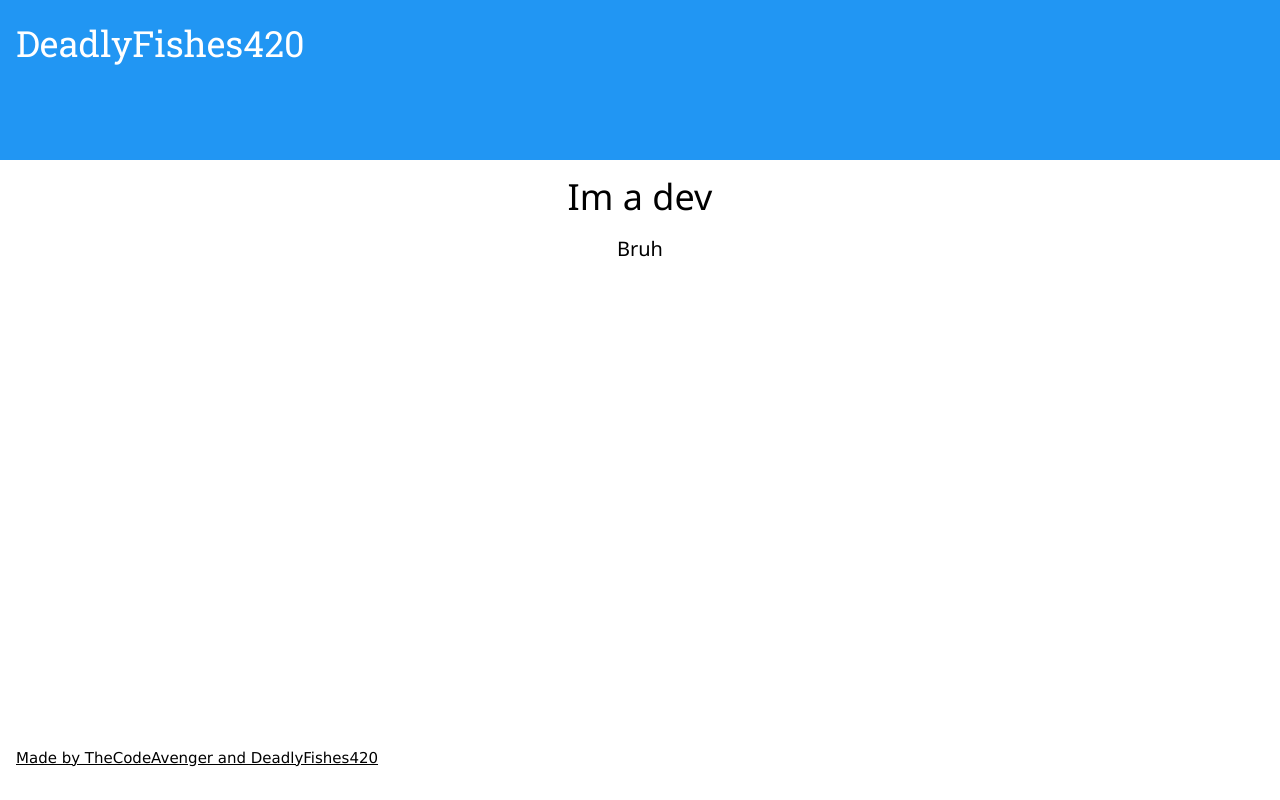
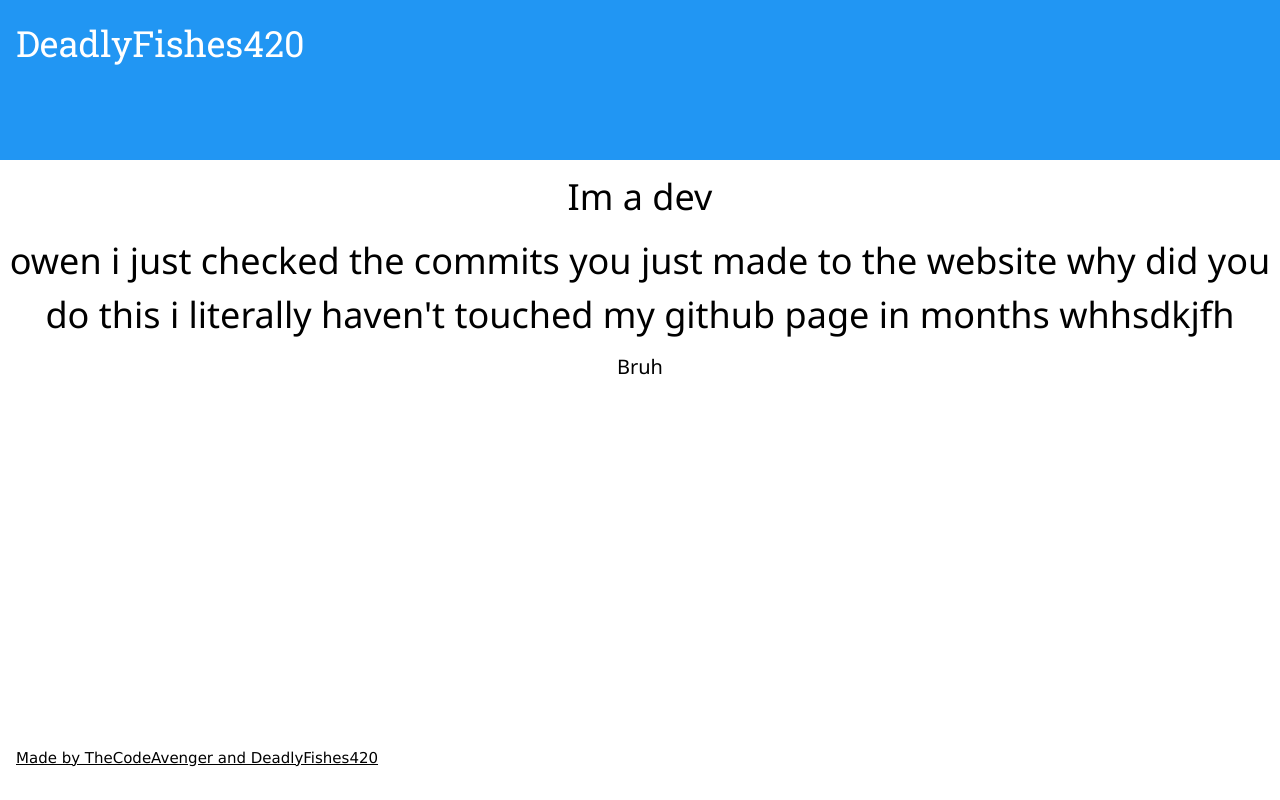
Before and after one commit to deadlyfishes420/deadlyfishes420.github.io, a plain HTML site: page index.html in a window 1280 px wide. Drawn offline with nearby package versions, Linux system fonts and the light colour scheme.

Commit message:
why
why.jpg

```diff
--- a/index.html
+++ b/index.html
@@ -20,6 +20,7 @@
     </header>
     <div style="width: 100%;">
         <h1 class="w3-center">Im a dev</h1>
+        <h1 class="w3-center">owen i just checked the commits you just made to the website why did you do this i literally haven't touched my github page in months whhsdkjfh</h1>
         <h4 class="w3-center">Bruh</h4>
     </div>
     <a class="w3-display-bottomleft w3-margin" href="https://github.com/deadlyfishes420/deadlyfishes420.github.io"><p>Made by TheCodeAvenger and DeadlyFishes420</p></a>
```
